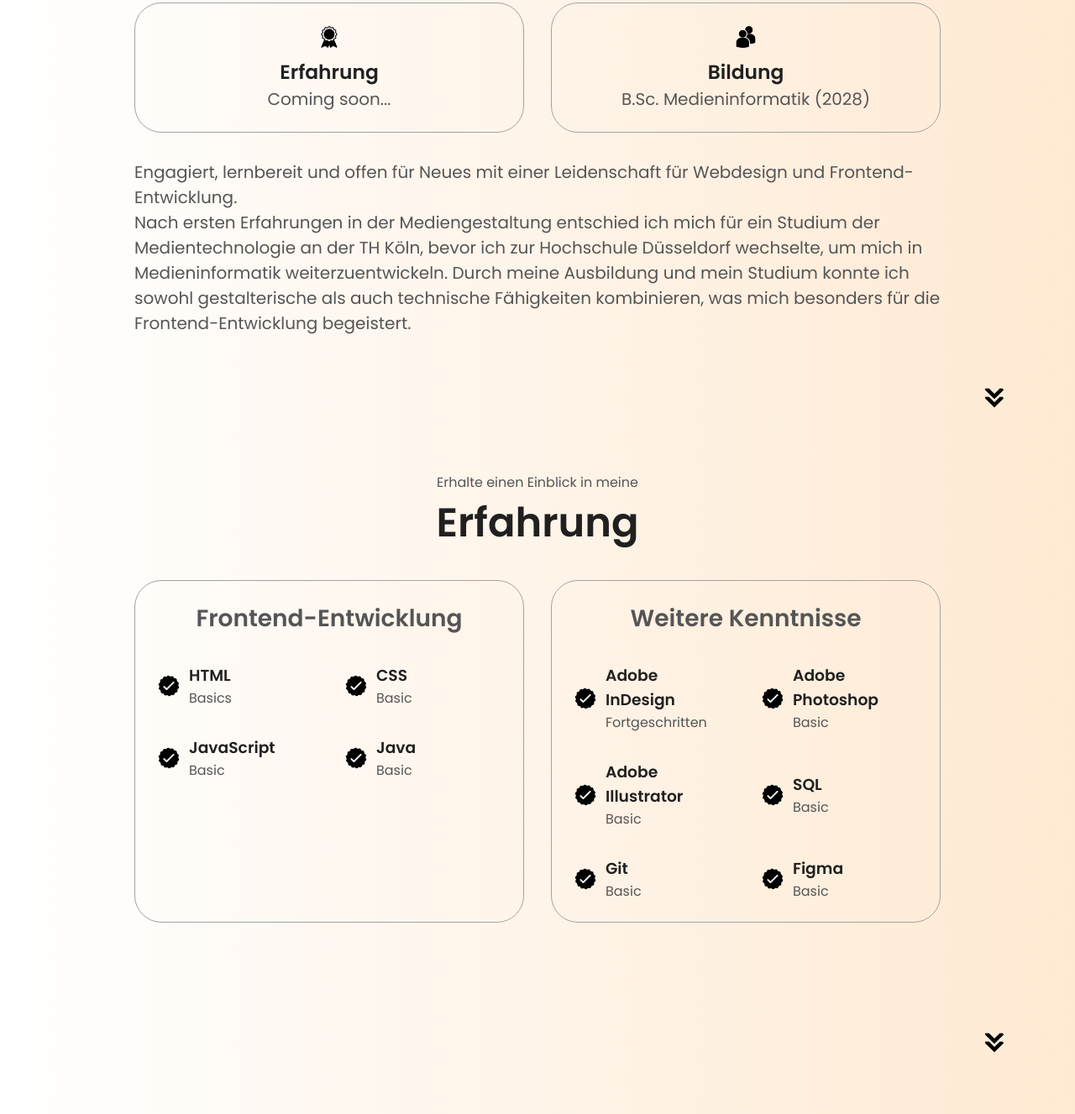
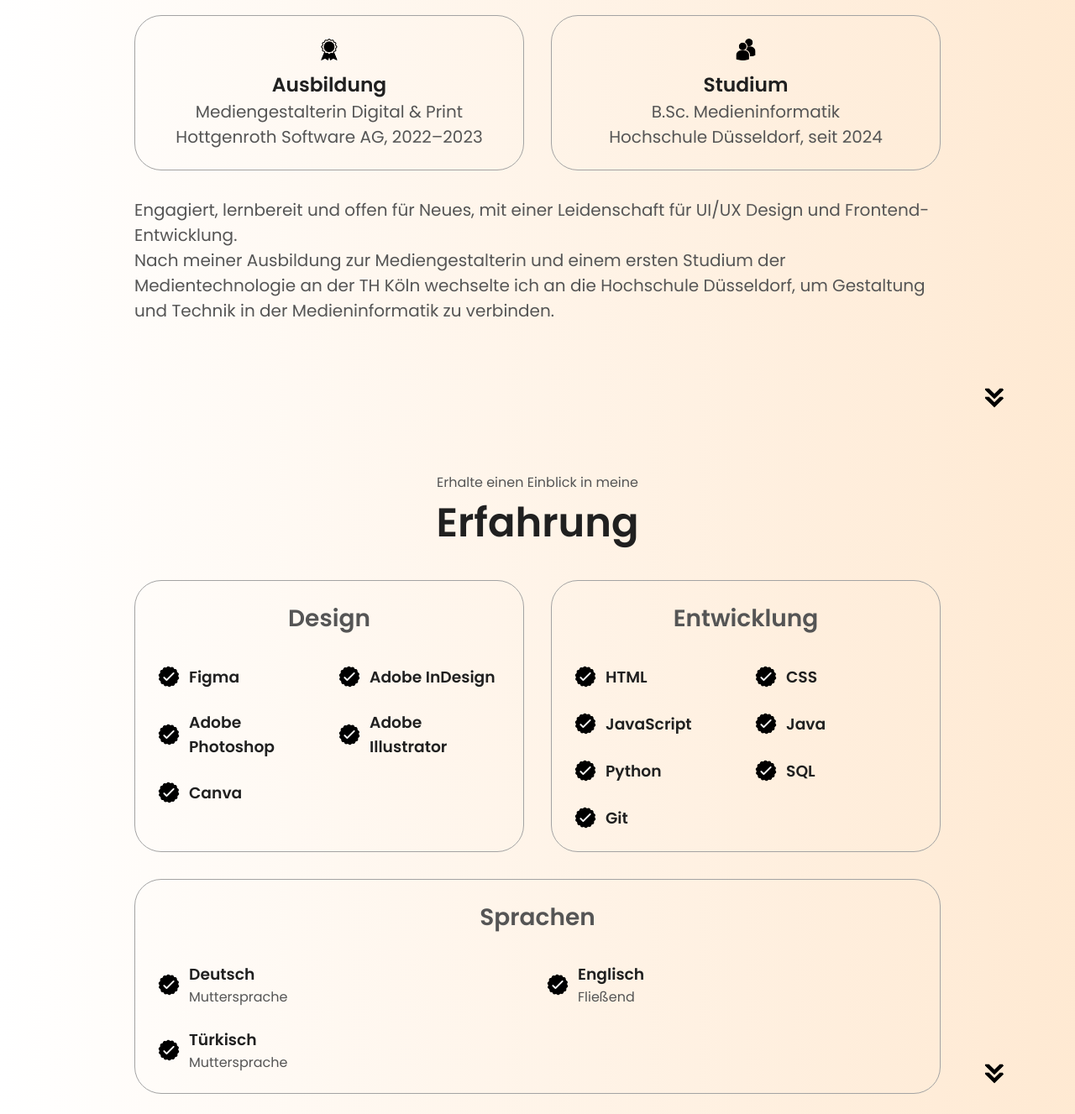
Before and after one commit to yazguel/Portfolio-2026, a plain HTML site: page index.html in a window 1280 px wide. Shown: the part 1134-2461 px from the top of the page at 84% size. Drawn offline with Linux system fonts and the light colour scheme.

Commit message:
Überarbeite Hero, Über mich und Skills
- Über mich: Ausbildung und Studium statt "Coming soon", kürzerer Text
- Erfahrung: Skills in Design, Entwicklung und Sprachen gruppiert,
  Niveau-Angaben der Skills auskommentiert
- Seitentitel angepasst

Co-Authored-By: Claude Sonnet 5.5 <noreply@anthropic.com>
Claude-Session: https://claude.ai/code/session_01SVXnVZotERG7hbPcxmhgAd

```diff
--- a/index.html
+++ b/index.html
@@ -3,7 +3,7 @@
 <head>
     <meta charset="UTF-8">
     <meta name="viewport" content="width=device-width, initial-scale=1.0">
-    <title>Yazgüls Portfolio</title>
+    <title>Yazgül Kaya – Portfolio</title>
     <link rel="stylesheet" href="style.css">
     <link rel="stylesheet" href="mediaqueries.css">
 </head>
@@ -42,7 +42,7 @@
         <div class="section__text">
             <p class="section__text__p1"> Hallo, ich bin</p>
             <h1 class="title">Yazgül Kaya</h1>
-            <p class="section__text__p2">Medieninformatik Studentin <br> im 5. Semester</p>
+            <p class="section__text__p2">Medieninformatik Studentin</p>
             <div class="btn-container">
                 <button class="btn btn-color-2"
                 onclick="window.open('./assets/Lebenslauf_YazgülKaya_2026.pdf')">Lebenslauf downloaden</button>
@@ -70,21 +70,19 @@
                 <div class="about-containers">
                     <div class="details-container">
                         <img src="./assets/experience.png" alt="erfahrung icon" class="icon"/>
-                        <h3>Erfahrung</h3>
-                        <!-- <p>1 Jahr <br> Frontend Development</p> -->
-                         <p>Coming soon...</p>
+                        <h3>Ausbildung</h3>
+                        <p>Mediengestalterin Digital &amp; Print<br>Hottgenroth Software AG, 2022–2023</p>
                     </div>
                      <div class="details-container">
                         <img src="./assets/education.png" alt="bildung icon" class="icon">
-                        <h3>Bildung</h3>
-                        <p>B.Sc. Medieninformatik (2028)</p>
+                        <h3>Studium</h3>
+                        <p>B.Sc. Medieninformatik<br>Hochschule Düsseldorf, seit 2024</p>
                     </div>
                 </div>
                 <div class="text-container">
-                    <p>Engagiert, lernbereit und offen für Neues mit einer Leidenschaft für Webdesign und Frontend-Entwicklung.<br>
-                        Nach ersten Erfahrungen in der Mediengestaltung entschied ich mich für ein Studium der Medientechnologie an der TH Köln,
-                        bevor ich zur Hochschule Düsseldorf wechselte, um mich in Medieninformatik weiterzuentwickeln. Durch meine Ausbildung und
-                        mein Studium konnte ich sowohl gestalterische als auch technische Fähigkeiten kombinieren, was mich besonders für die Frontend-Entwicklung begeistert.
+                    <p>Engagiert, lernbereit und offen für Neues, mit einer Leidenschaft für UI/UX Design und Frontend-Entwicklung.<br>
+                        Nach meiner Ausbildung zur Mediengestalterin und einem ersten Studium der Medientechnologie an der TH Köln wechselte ich
+                        an die Hochschule Düsseldorf, um Gestaltung und Technik in der Medieninformatik zu verbinden.
                     </p>
                 </div>
             </div>
@@ -97,81 +95,119 @@
         <div class="experience-details-container">
             <div class="about-containers">
                 <div class="details-container">
-                    <h2 class="experience-sub-title">Frontend-Entwicklung</h2>
+                    <h2 class="experience-sub-title">Design</h2>
+                    <div class="article-container">
+                        <article>
+                            <img src="./assets/checkmark.png" alt="experience icon" class="icon">
+                            <div>
+                                <h3>Figma</h3>
+                                <!-- <p>Basic</p> -->
+                            </div>
+                        </article>
+                        <article>
+                            <img src="./assets/checkmark.png" alt="experience icon" class="icon">
+                            <div>
+                                <h3>Adobe InDesign</h3>
+                                <!-- <p>Fortgeschritten</p> -->
+                            </div>
+                        </article>
+                        <article>
+                            <img src="./assets/checkmark.png" alt="experience icon" class="icon">
+                            <div>
+                                <h3>Adobe Photoshop</h3>
+                                <!-- <p>Basic</p> -->
+                            </div>
+                        </article>
+                        <article>
+                            <img src="./assets/checkmark.png" alt="experience icon" class="icon">
+                            <div>
+                                <h3>Adobe Illustrator</h3>
+                                <!-- <p>Basic</p> -->
+                            </div>
+                        </article>
+                        <article>
+                            <img src="./assets/checkmark.png" alt="experience icon" class="icon">
+                            <div>
+                                <h3>Canva</h3>
+                            </div>
+                        </article>
+                    </div>
+                </div>
+                <div class="details-container">
+                    <h2 class="experience-sub-title">Entwicklung</h2>
                     <div class="article-container">
                         <article>
                             <img src="./assets/checkmark.png" alt="experience icon" class="icon">
                             <div>
                                 <h3>HTML</h3>
-                                <p>Basics</p>
+                                <!-- <p>Basics</p> -->
                             </div>
                         </article>
                         <article>
                             <img src="./assets/checkmark.png" alt="experience icon" class="icon">
                             <div>
                                 <h3>CSS</h3>
-                                <p>Basic</p>
+                                <!-- <p>Basic</p> -->
                             </div>
                         </article>
                         <article>
                             <img src="./assets/checkmark.png" alt="experience icon" class="icon">
                             <div>
                                 <h3>JavaScript</h3>
-                                <p>Basic</p>
+                                <!-- <p>Basic</p> -->
                             </div>
                         </article>
                         <article>
                             <img src="./assets/checkmark.png" alt="experience icon" class="icon">
                             <div>
                                 <h3>Java</h3>
-                                <p>Basic</p>
-                            </div>
-                        </article>
-                    </div>
-                </div>
-                <div class="details-container">
-                    <h2 class="experience-sub-title">Weitere Kenntnisse </h2>
-                    <div class="article-container">
-                        <article>
-                            <img src="./assets/checkmark.png" alt="experience icon" class="icon">
-                            <div>
-                                <h3>Adobe InDesign</h3>
-                                <p>Fortgeschritten</p>
+                                <!-- <p>Basic</p> -->
                             </div>
                         </article>
                         <article>
                             <img src="./assets/checkmark.png" alt="experience icon" class="icon">
                             <div>
-                                <h3>Adobe Photoshop</h3>
-                                <p>Basic</p>
-                            </div>
-                        </article>
-                        <article>
-                            <img src="./assets/checkmark.png" alt="experience icon" class="icon">
-                            <div>
-                                <h3>Adobe Illustrator</h3>
-                                <p>Basic</p>
+                                <h3>Python</h3>
                             </div>
                         </article>
                         <article>
                             <img src="./assets/checkmark.png" alt="experience icon" class="icon">
                             <div>
                                 <h3>SQL</h3>
-                                <p>Basic</p>
+                                <!-- <p>Basic</p> -->
                             </div>
                         </article>
                         <article>
                             <img src="./assets/checkmark.png" alt="experience icon" class="icon">
                             <div>
                                 <h3>Git</h3>
-                                <p>Basic</p>
+                                <!-- <p>Basic</p> -->
+                            </div>
+                        </article>
+                    </div>
+                </div>
+                <div class="details-container">
+                    <h2 class="experience-sub-title">Sprachen</h2>
+                    <div class="article-container">
+                        <article>
+                            <img src="./assets/checkmark.png" alt="experience icon" class="icon">
+                            <div>
+                                <h3>Deutsch</h3>
+                                <p>Muttersprache</p>
                             </div>
                         </article>
                         <article>
                             <img src="./assets/checkmark.png" alt="experience icon" class="icon">
                             <div>
-                                <h3>Figma</h3>
-                                <p>Basic</p>
+                                <h3>Englisch</h3>
+                                <p>Fließend</p>
+                            </div>
+                        </article>
+                        <article>
+                            <img src="./assets/checkmark.png" alt="experience icon" class="icon">
+                            <div>
+                                <h3>Türkisch</h3>
+                                <p>Muttersprache</p>
                             </div>
                         </article>
                     </div>
--- a/style.css
+++ b/style.css
@@ -369,6 +369,23 @@ article .icon {
     cursor: default;
 }
 
+/* drei Skill-Karten: umbrechen statt überlaufen */
+#experience .about-containers {
+    flex-wrap: wrap;
+}
+
+#experience .details-container {
+    flex: 1 1 22rem;
+}
+
+#experience .article-container {
+    gap: 1.5rem 1rem;
+}
+
+#experience article {
+    width: auto;
+}
+
 /* PROJECTS */
 
 #projects {
```
